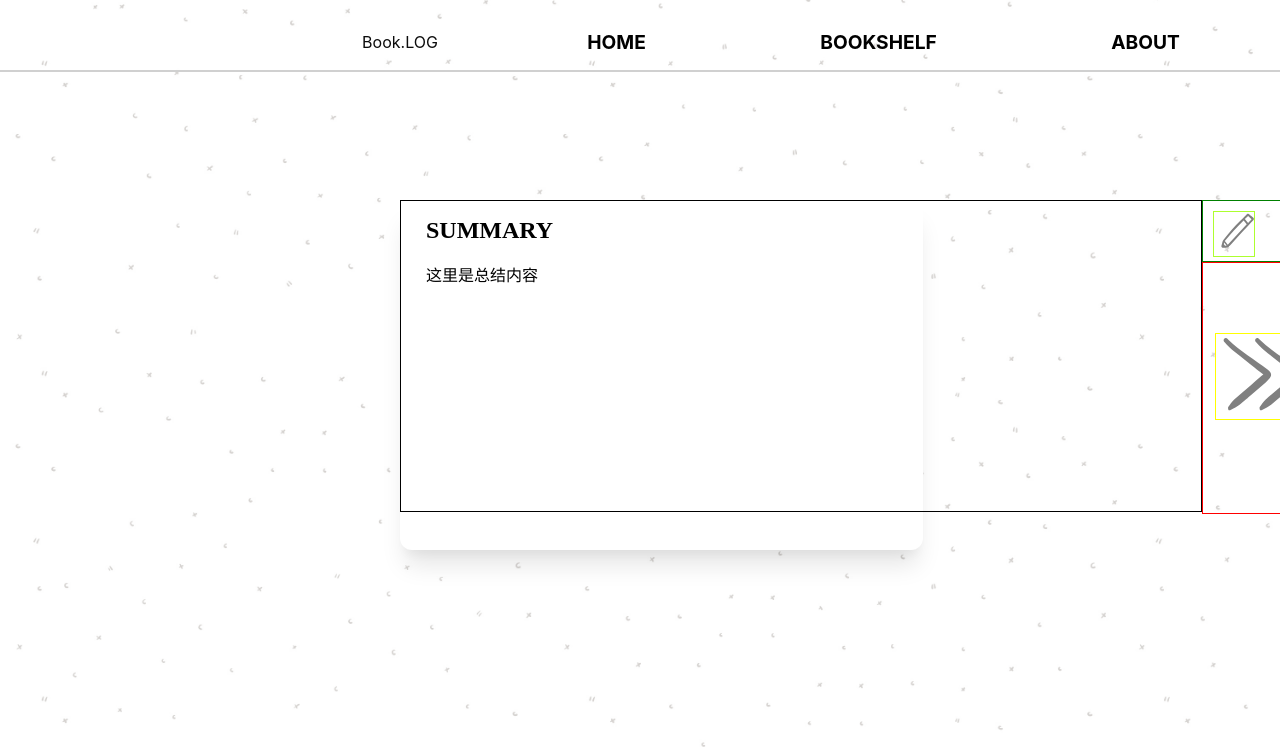
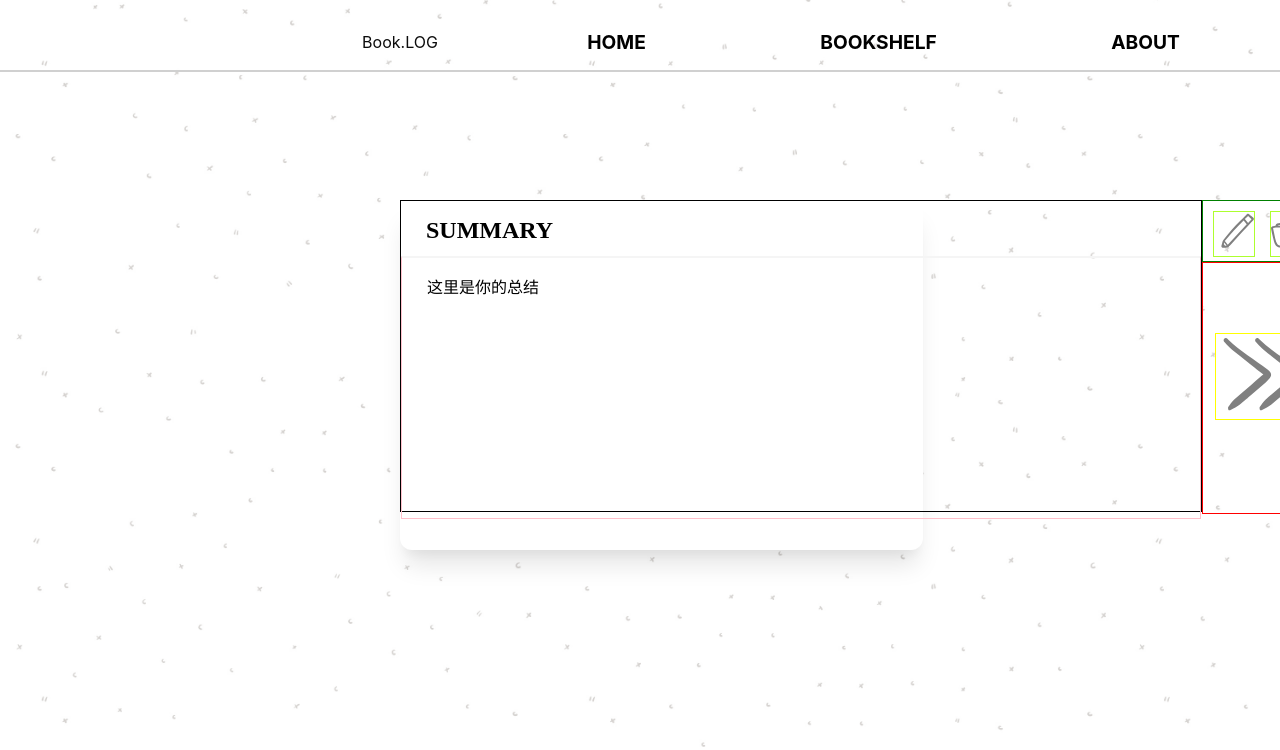
Before and after one commit to farodia/BookSummaryBlog, a React (Create React App) app: page / in a window 1280 px wide. Shown: the top 750 px of the page. Built offline with nearby package versions, Linux system fonts and the light colour scheme.

Commit message:
[jingyi]add button to add or delete article card

```diff
--- a/src/App.css
+++ b/src/App.css
@@ -145,7 +145,7 @@ nav a:hover {
 }
 
 .edit-svg {
-    padding:10px 0 0 10px;
+    padding:10px 5px 0 10px;
     float:right;
 }
 
@@ -160,7 +160,8 @@ nav a:hover {
 .article-title {
     padding: 0 0 0 25px;
     margin: 5px 681px 0 0;
-    font-family: "Noto Sans Egyptian Hieroglyphs";
+    font-family: "Noto Sans Egyptian Hieroglyphs", serif;
+
 }
 
 .article-content {
@@ -186,9 +187,15 @@ nav a:hover {
     border: 1px solid greenyellow;
 }
 
+.edit-card {
+    padding:10px 0 0 10px;
+    border: 1px solid greenyellow;
+}
+
 .edit-block:hover path{
     fill:black;
 }
+
 
 .title-navigator:hover path{
     fill:black;
@@ -202,3 +209,11 @@ textarea {
     float: left;
     padding-left: 25px;
 }
+
+
+.summary-box {
+    margin-top: 10px;
+    border: 1px solid pink;
+    border-top: 2px solid whitesmoke;
+    height: 260px;
+}
--- a/src/components/FormContent.tsx
+++ b/src/components/FormContent.tsx
@@ -1,13 +1,18 @@
 import React, {FC, useState} from "react";
 import '../modal.css'
 import {FormModal} from "./FormModal";
+import {useDispatch,useSelector} from "react-redux";
+import {bindActionCreators} from "redux";
+import {actionCreators, State} from "../state";
 
 interface FormContentProps{
     onClose: ()=>void
 }
 
 export const FormContent: FC<FormContentProps> = ({onClose}) => {
-    const [cardId,setCardId] = useState(1);
+    const dispatch = useDispatch();
+    const {EditArticleContent,AddCard,DeleteCard} = bindActionCreators(actionCreators,dispatch);
+    const articleInfo = useSelector((state:State)=>state.articles);
     const [articleTitle,setArticleTitle] = useState("");
     const [articleSummary,setArticleSummary] = useState("");
     const handleSubmit = (event:any) => {
@@ -15,6 +20,7 @@ export const FormContent: FC<FormContentProps> = ({onClose}) => {
         setArticleTitle(event.target[0].value);
         setArticleSummary(event.target[1].value);
         console.log(articleTitle);
+        EditArticleContent({cardId:articleInfo["cardId"],title:articleTitle,summary:articleSummary});
         onClose();
     }
     const handleReset = () => {
--- a/src/components/SummaryContent.tsx
+++ b/src/components/SummaryContent.tsx
@@ -1,13 +1,19 @@
 import React from "react";
 import '../App.css';
+import { useSelector} from "react-redux";
+import {State} from "../state";
 
 const SummaryContent = () => {
-    const summary = "这里是总结内容"
+
+    const articleInfo = useSelector((state:State)=>state.articles);
+    const summary = articleInfo["summary"];
     return (
         <div className="article-content">
         <article>
             <h2 className="article-title">SUMMARY</h2>
-            <p className="summary-content">{summary}</p>
+            <div className="summary-box">
+                <p className="summary-content">{summary}</p>
+            </div>
         </article>
     </div>);
 }
--- a/src/state/action-creator/index.tsx
+++ b/src/state/action-creator/index.tsx
@@ -6,10 +6,6 @@ interface ArticleContent {
     cardId:Number,
     title:String,
     summary:String
-}
-
-interface CardNumber {
-    cardId:Number
 }
 
 
@@ -23,21 +19,21 @@ export const EditArticleContent = (articleContent: ArticleContent) => {
     }
 }
 
-export const AddCard = (cardNumber:CardNumber) => {
+export const AddCard = (articleContent: ArticleContent) => {
     return (dispatch:Dispatch<Actions>) => {
         dispatch({
             type: ActionTypes.ADD_CARD,
-            payload:cardNumber
+            payload:articleContent
             }
         )
     }
 }
 
-export const DeleteCard = (cardNumber:CardNumber) => {
+export const DeleteCard = (articleContent: ArticleContent) => {
     return (dispatch:Dispatch<Actions>) => {
         dispatch({
             type: ActionTypes.DELETE_CARD,
-            payload:cardNumber
+            payload:articleContent
             }
         )
     }
--- a/src/state/reducers/articleReducer.tsx
+++ b/src/state/reducers/articleReducer.tsx
@@ -1,16 +1,20 @@
 import {ActionTypes} from "../action-types";
 import {Actions} from "../actions";
 
-const initialState = {};
+const initialState = {
+    cardId: 1,
+    title: "这里是书籍标题",
+    summary:"这里是你的总结"
+};
 
 const articleReducer = (state = initialState, action: Actions) => {
     switch (action.type) {
         case ActionTypes.EDIT:
             return action.payload;
         case ActionTypes.ADD_CARD:
-            return +action.payload + 1;
+            return +action.payload.cardId + 1;
         case ActionTypes.DELETE_CARD:
-            return +action.payload - 1;
+            return +action.payload.cardId - 1;
         default:
             return state;
     }
```
Also changed, not shown: src/components/EditButton.tsx (+8 -1 lines), src/state/actions/index.tsx (+2 -6 lines), src/components/CardChangeToast.tsx (added), src/svg/folder-empty.svg (added).
